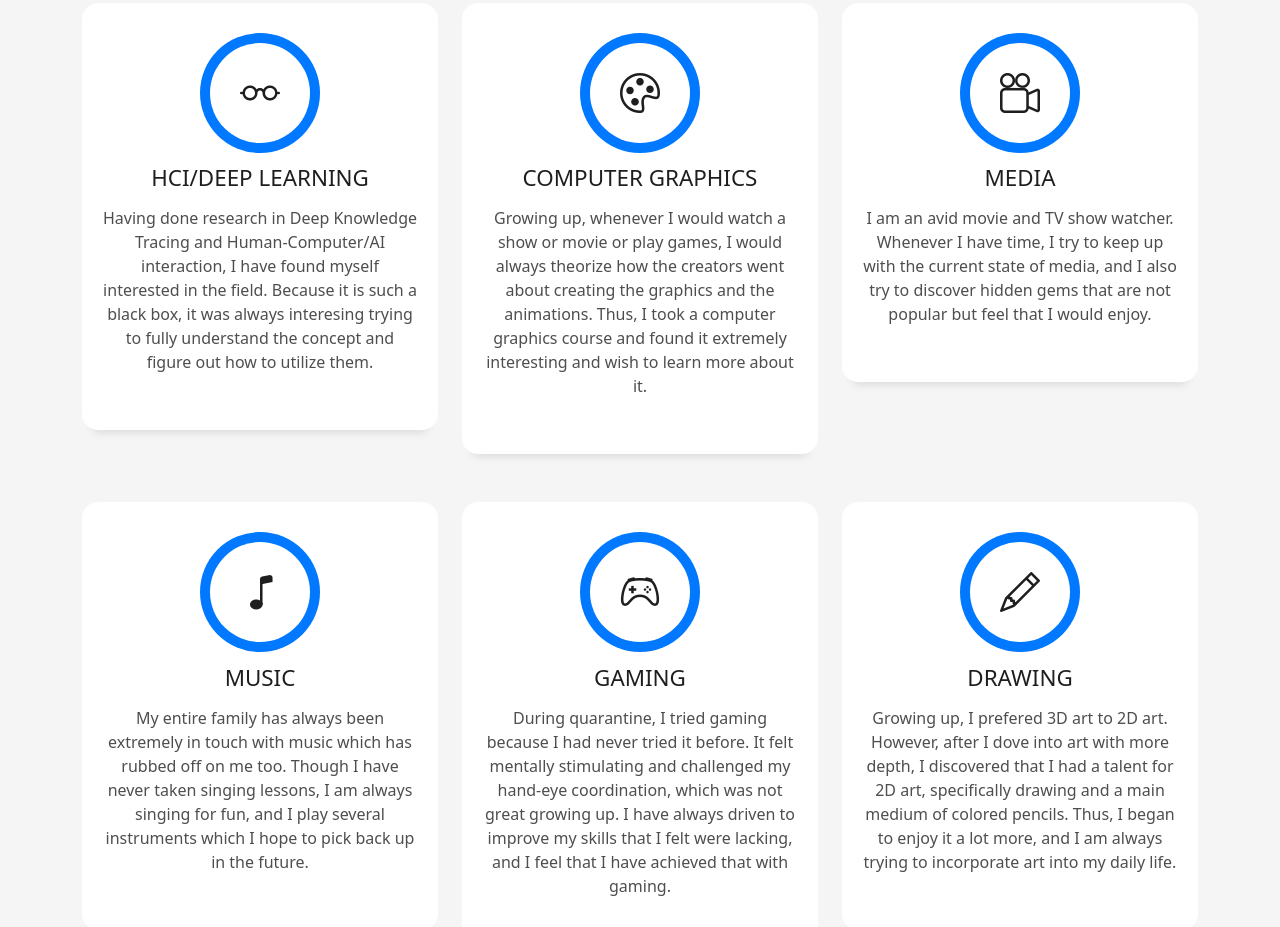
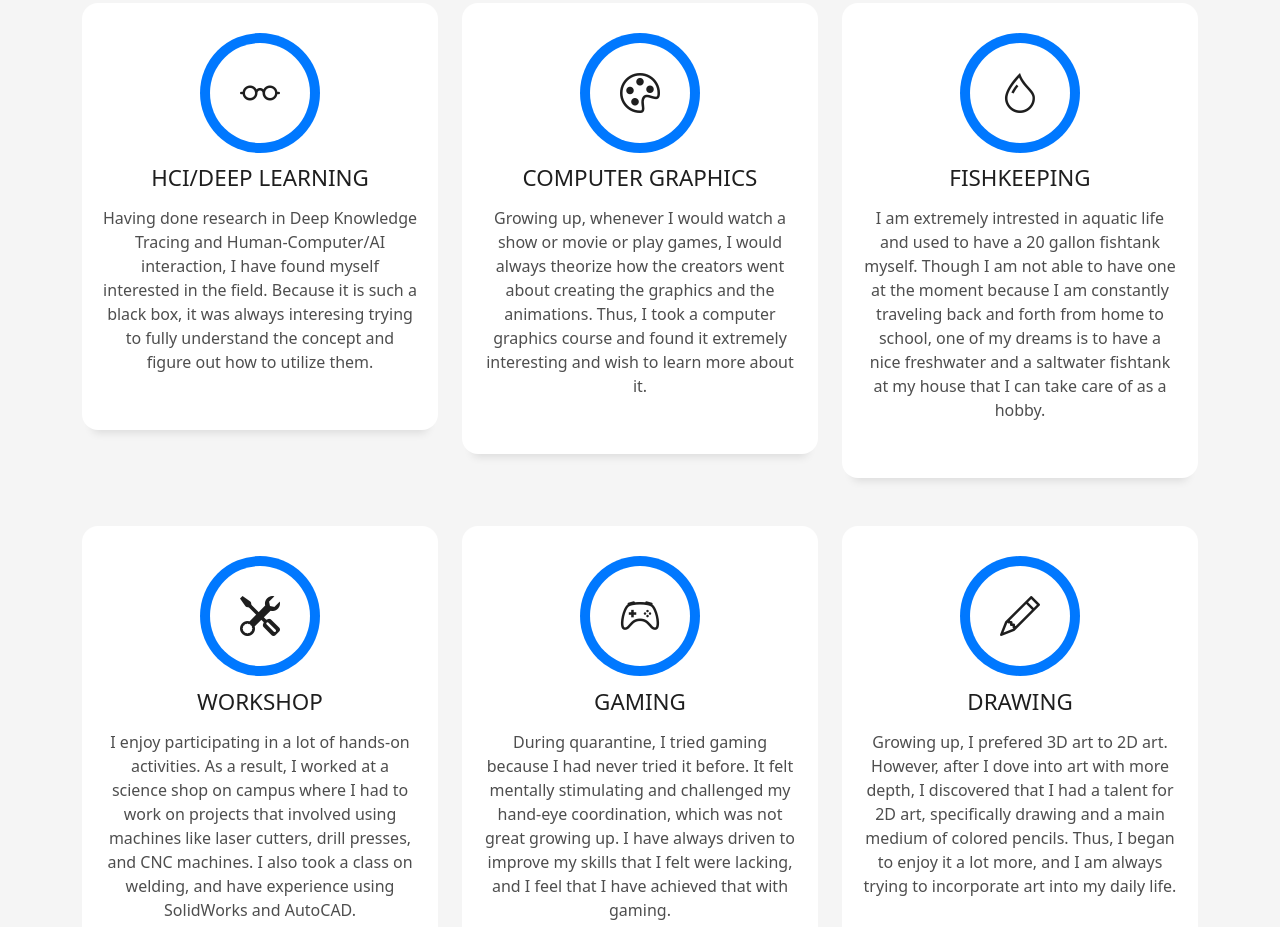
Before and after one commit to hannahahn1024/hannahahn1024.github.io, a plain HTML site: page index.html in a window 1280 px wide. Shown: the part 1873-2800 px from the top of the page. Drawn offline with Linux system fonts and the light colour scheme.

Commit message:
interests

```diff
--- a/index.html
+++ b/index.html
@@ -5,7 +5,7 @@
   <meta charset="utf-8">
   <meta content="width=device-width, initial-scale=1.0" name="viewport">
 
-  <title>DevFolio Bootstrap Portfolio Template - Index</title>
+  <title>Hannah's Website</title>
   <meta content="" name="description">
   <meta content="" name="keywords">
 
@@ -36,7 +36,7 @@
   <header id="header" class="fixed-top">
     <div class="container d-flex align-items-center justify-content-between">
 
-      <h1 class="logo"><a href="index.html">Hannah</a></h1>
+      <h1 class="logo"><a href="index.html">Welcome!</a></h1>
       <!-- Uncomment below if you prefer to use an image logo -->
       <!-- <a href="index.html" class="logo"><img src="assets/img/logo.png" alt="" class="img-fluid"></a>-->
 
@@ -212,13 +212,14 @@
           <div class="col-md-4">
             <div class="service-box">
               <div class="service-ico">
-                <span class="ico-circle"><i class="bi bi-camera-reels"></i></span>
+                <span class="ico-circle"><i class="bi bi-droplet"></i></span>
               </div>
               <div class="service-content">
-                <h2 class="s-title">Media</h2>
+                <h2 class="s-title">Fishkeeping</h2>
                 <p class="s-description text-center">
-                  I am an avid movie and TV show watcher. Whenever I have time, I try to keep up with the current state of media, and I also try to discover
-                  hidden gems that are not popular but feel that I would enjoy.
+                  I am extremely intrested in aquatic life and used to have a 20 gallon fishtank myself. Though I am not able to have one at the moment
+                  because I am constantly traveling back and forth from home to school, one of my dreams is to have a nice freshwater and
+                  a saltwater fishtank at my house that I can take care of as a hobby.
                 </p>
               </div>
             </div>
@@ -226,13 +227,14 @@
           <div class="col-md-4">
             <div class="service-box">
               <div class="service-ico">
-                <span class="ico-circle"><i class="bi bi-music-note"></i></span>
+                <span class="ico-circle"><i class="bi bi-tools"></i></span>
               </div>
               <div class="service-content">
-                <h2 class="s-title">Music</h2>
+                <h2 class="s-title">Workshop</h2>
                 <p class="s-description text-center">
-                  My entire family has always been extremely in touch with music which has rubbed off on me too. Though I have never taken singing
-                  lessons, I am always singing for fun, and I play several instruments which I hope to pick back up in the future.
+                  I enjoy participating in a lot of hands-on activities. As a result, I worked at a science shop on campus where I had to work on projects
+                  that involved using machines like laser cutters, drill presses, and CNC machines. I also took a class on welding, and have experience using
+                  SolidWorks and AutoCAD.
                 </p>
               </div>
             </div>
```
Also changed, not shown: 1 other file.
